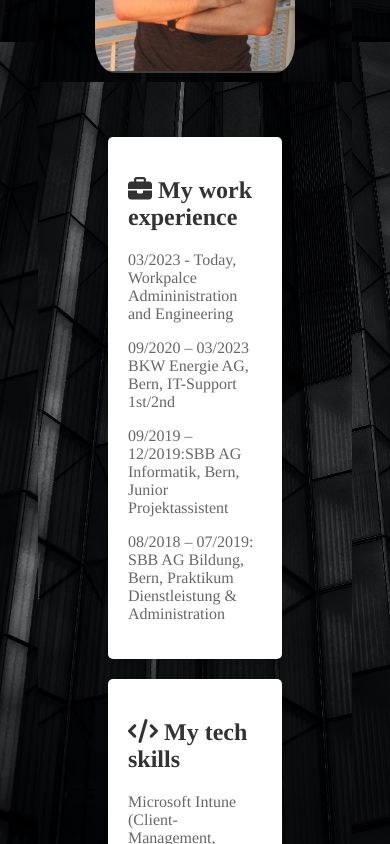
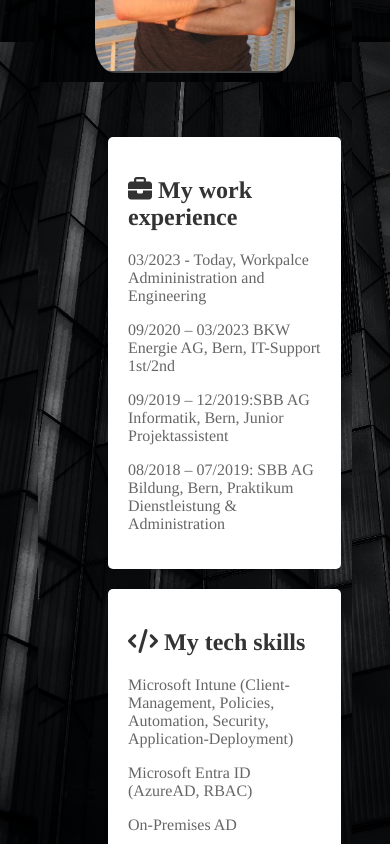
Before and after one commit to CarloRoethlisberger/MyPortfoliopage, an Angular app: page / in a window 390 px wide. Shown: the part 800-1644 px from the top of the page. Built offline with nearby package versions, Linux system fonts and the light colour scheme.

Commit message:
Chanes to media query

```diff
--- a/src/app/app.component.css
+++ b/src/app/app.component.css
@@ -248,7 +248,7 @@ img {
             }
 
             .container {
-                max-width: 100%; /* Adjusted to make it full width on smaller screens */
+                width: 95%; /* Make the container full width on smaller screens */
                 margin: 0; /* Remove the margin to make it go close to the edge */
                 padding: 20px;
             }
@@ -258,7 +258,7 @@ img {
             }
 
             .project {
-                max-width: 100%; /* Adjusted to make it full width on smaller screens */
+                width: 95%; /* Make the project box full width on smaller screens */
                 margin: 20px 0;
                 padding: 20px;
                 border-radius: 5px;
```
Also changed, not shown: 3 other files (tests, documents, lock files or other folders).
